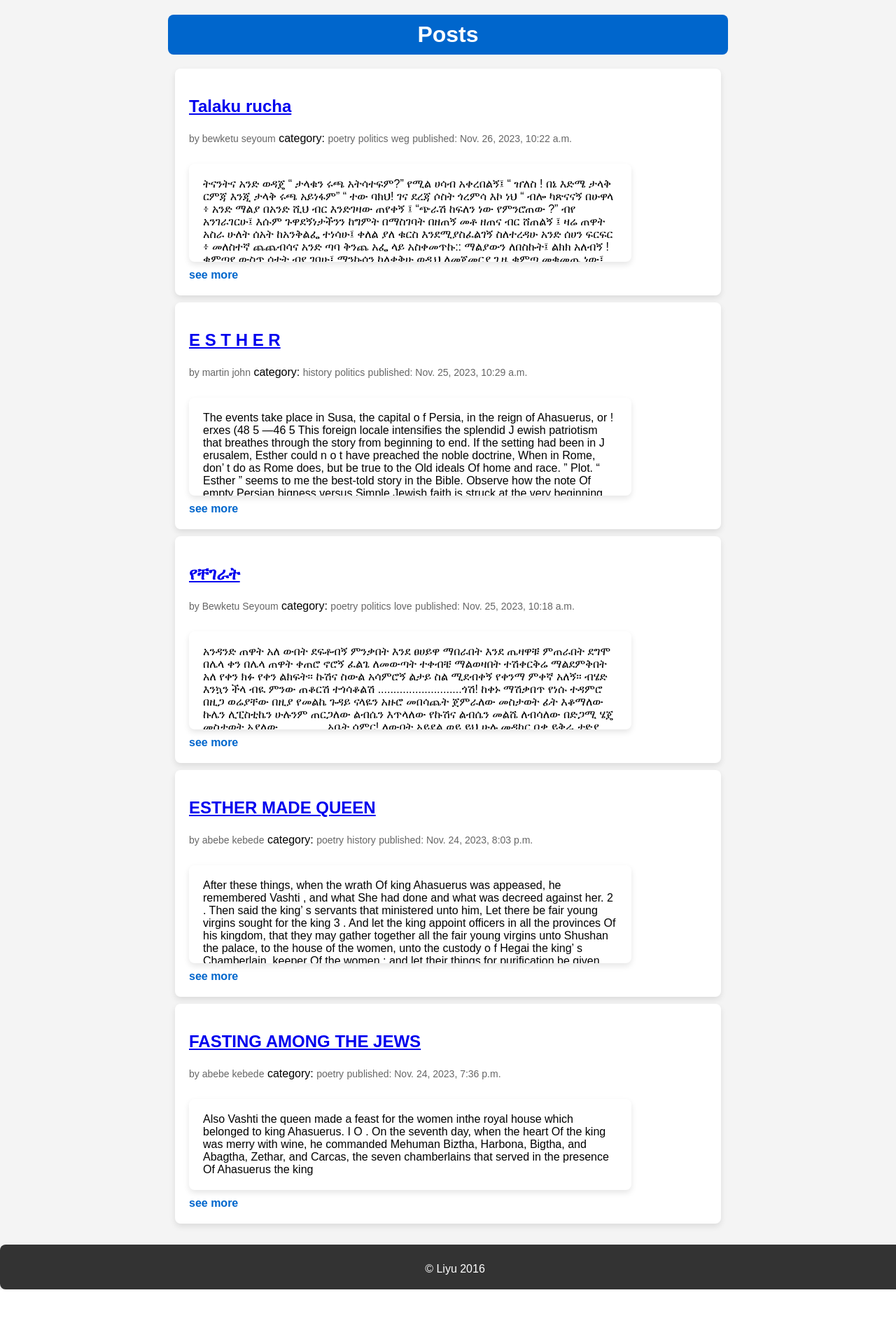
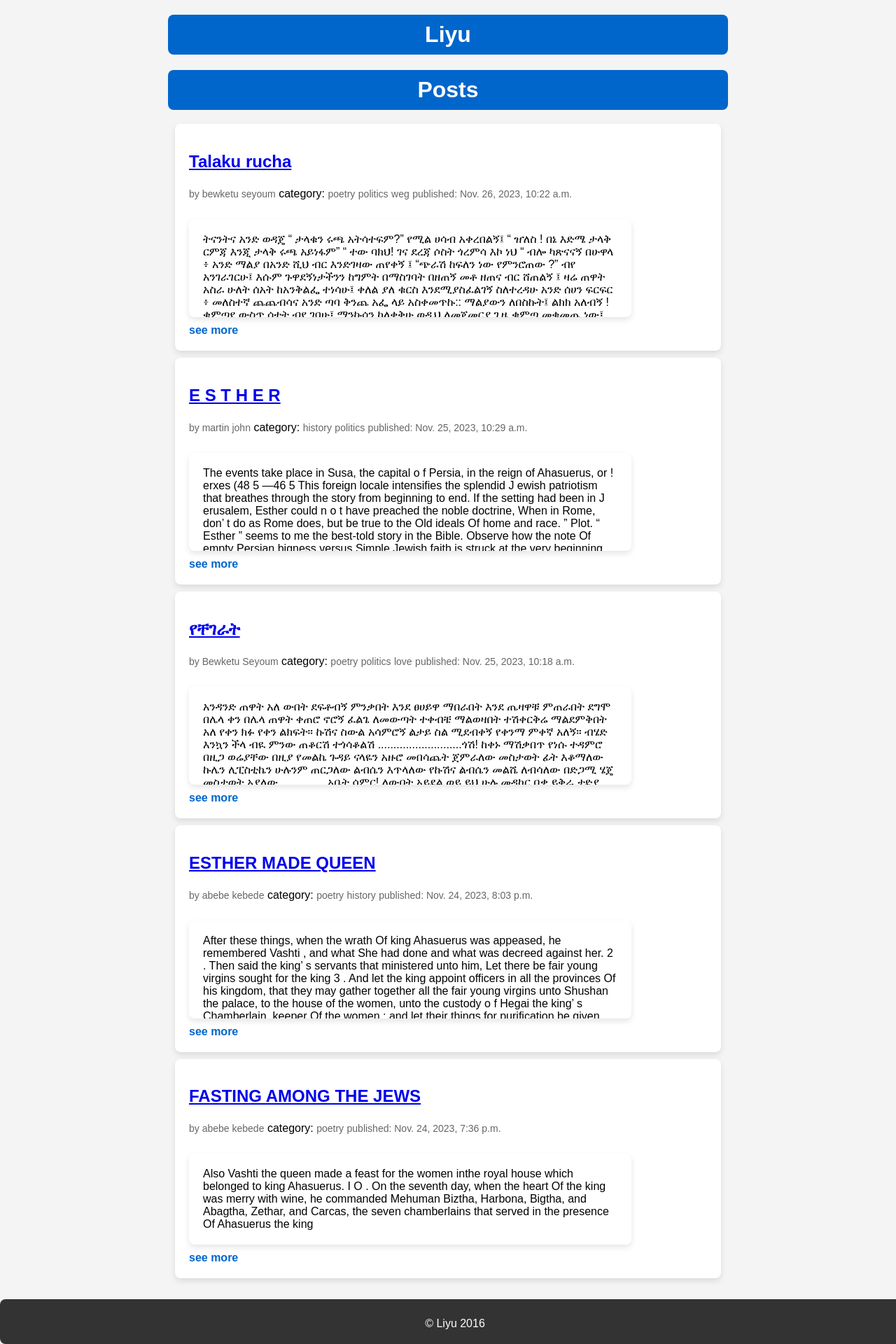
Before and after one commit to Esubaalew/liyu, a Django app: page /tesfa/ in a window 1280 px wide. Shown: the whole page at 70% size. Before the commit the page ends 1842 px from the top, so only its background shows below. Run offline with Django 4.2, Linux system fonts and the light colour scheme; data comes from the database, SQL or seed files in the repository.

Commit message:
Update base.html
Signed-off-by: Esubalew Chekol  <esubalewchekol6@gmail.com>

```diff
--- a/tesfa/templates/tesfa/base.html
+++ b/tesfa/templates/tesfa/base.html
@@ -3,16 +3,21 @@
 <html lang="en">
 <head>
     <meta charset="UTF-8"/>
+    <meta name="viewport" content="width=device-width, initial-scale=1.0">  <!-- Responsive Meta Tag -->
     <title>{% block title %}Liyu - ልዩ{% endblock %}</title>
     <link rel="stylesheet" href="{% static 'css/styles.css' %}" />
 </head>
 <body>
     <div class="container">
-        {% block content %}{% endblock %}
+        <header>
+            <h1>Liyu</h1>
+        </header>
+        <main>
+            {% block content %}{% endblock %}
+        </main>
     </div>
     <footer>
-    <p>&copy; Liyu 2016</p>
-</footer>
-
+        <p>&copy; Liyu 2016</p>
+    </footer>
 </body>
 </html>
```
